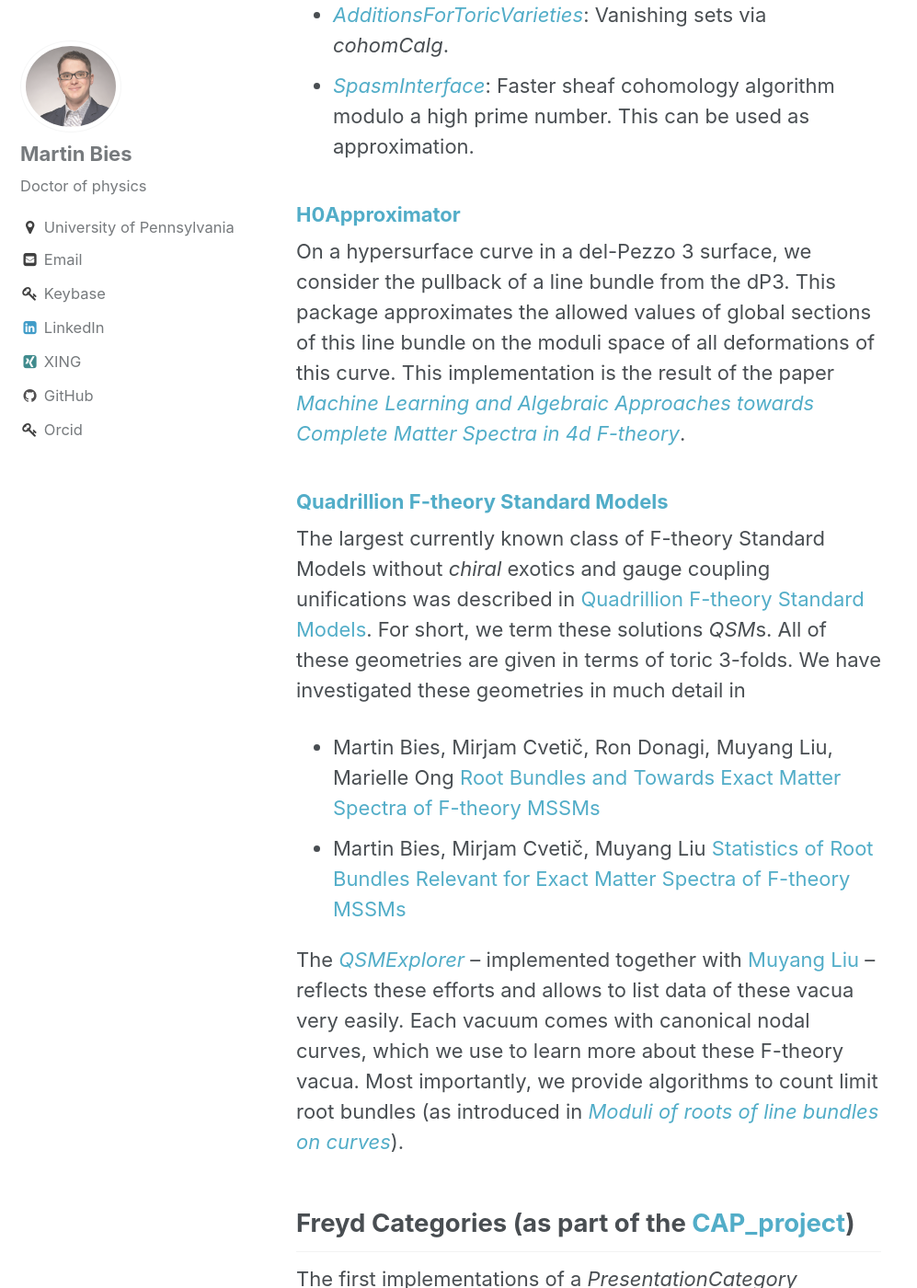
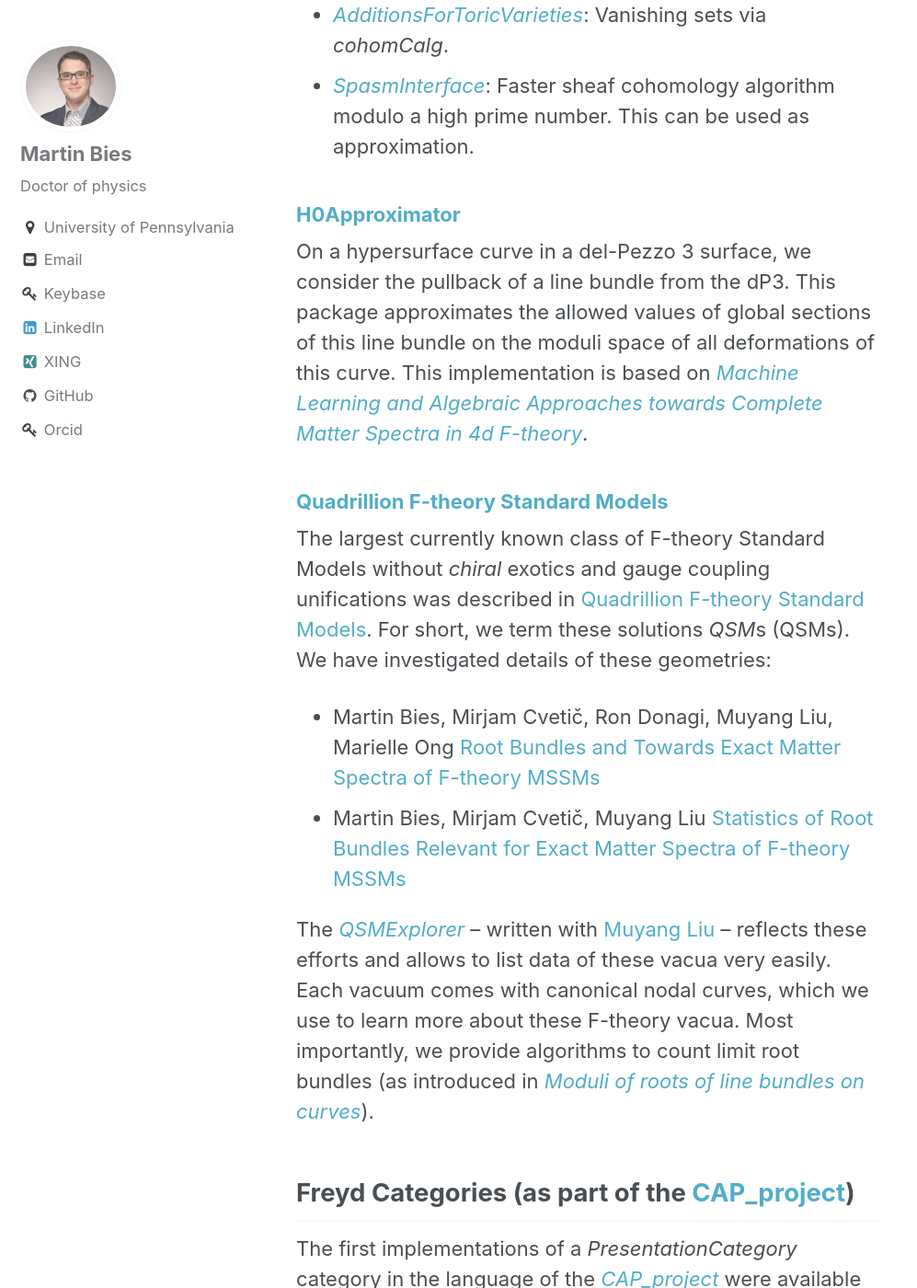
Before and after one commit to MartinBies/MartinBies.github.io, a Jekyll site: the page built from _pages/software.md, in a window 1280 px wide and 1400 px high, scrolled down 2591 px. Shown: the whole window at 92% size, without its empty margins (0-997 px from the left). Built offline with Jekyll 4.4.1, drawn with Linux system fonts in a browser that asks for light colours; some of the changed text lies outside the part shown.

Commit message:
Update _pages/software

```diff
--- a/_pages/software.md
+++ b/_pages/software.md
@@ -9,14 +9,14 @@ permalink: /software/
 
 ## Overview
 
-I work on open-source software on [github](https://github.com/herearound), where I have added about 500.000 lines of codes and modified about another 500.000 lines of code. My coding experience includes gap, python, julia and C++. A visualisation of the *ToricVarieties_project* can be found [here](/SoftwarePackages.pdf).
+I work on open-source software on [github](https://github.com/herearound), where I have added about 500.000 lines of codes and modified about another 500.000 lines of code. My coding experience includes gap, python, julia and C++.
 
 
 ## [ToricVarieties_project](https://github.com/homalg-project/ToricVarieties_project)
 
 ### Overview
 
-This software is written in [GAP-4](https://www.gap-system.org/Releases/4.11.1.html) and C++, is part of the [homalg_project](https://github.com/homalg-project) of [Mohamed Barakat](https://github.com/mohamed-barakat) and uses the [CAP_project](https://github.com/homalg-project/CAP_project).
+This software is written in [GAP-4](https://www.gap-system.org/Releases/4.11.1.html) and C++, is part of the [homalg_project](https://github.com/homalg-project) of [Mohamed Barakat](https://github.com/mohamed-barakat) and uses the [CAP_project](https://github.com/homalg-project/CAP_project).  A visualisation of the *ToricVarieties_project* can be found [here](/SoftwarePackages.pdf).
 
 
 ### Documentation (last update 01/01/2022)
@@ -67,17 +67,17 @@ We provide interfaces to [*cohomCalg*](https://benjaminjurke.com/academia-and-re
 
 ### [H0Approximator](https://github.com/homalg-project/SheafCohomologyOnToricVarieties/tree/master/H0Approximator)
 
-On a hypersurface curve in a del-Pezzo 3 surface, we consider the pullback of a line bundle from the dP3. This package approximates the allowed values of global sections of this line bundle on the moduli space of all deformations of this curve. This implementation is the result of the paper [*Machine Learning and Algebraic Approaches towards Complete Matter Spectra in 4d F-theory*](https://link.springer.com/article/10.1007%2FJHEP01%282021%29196).
+On a hypersurface curve in a del-Pezzo 3 surface, we consider the pullback of a line bundle from the dP3. This package approximates the allowed values of global sections of this line bundle on the moduli space of all deformations of this curve. This implementation is based on [*Machine Learning and Algebraic Approaches towards Complete Matter Spectra in 4d F-theory*](https://link.springer.com/article/10.1007%2FJHEP01%282021%29196).
 
 
 ### [Quadrillion F-theory Standard Models](https://arxiv.org/abs/1903.00009)
 
-The largest currently known class of F-theory Standard Models without *chiral* exotics and gauge coupling unifications was described in [Quadrillion F-theory Standard Models](https://arxiv.org/abs/1903.00009). For short, we term these solutions *QSM*s. All of these geometries are given in terms of toric 3-folds. We have investigated these geometries in much detail in
+The largest currently known class of F-theory Standard Models without *chiral* exotics and gauge coupling unifications was described in [Quadrillion F-theory Standard Models](https://arxiv.org/abs/1903.00009). For short, we term these solutions *QSM*s (QSMs). We have investigated details of these geometries:
 
 * Martin Bies, Mirjam Cvetič, Ron Donagi, Muyang Liu, Marielle Ong [Root Bundles and Towards Exact Matter Spectra of F-theory MSSMs](https://link.springer.com/article/10.1007%2FJHEP09%282021%29076)
 * Martin Bies, Mirjam Cvetič, Muyang Liu [Statistics of Root Bundles Relevant for Exact Matter Spectra of F-theory MSSMs](https://journals.aps.org/prd/abstract/10.1103/PhysRevD.104.L061903)
 
-The [*QSMExplorer*](https://github.com/homalg-project/ToricVarieties_project/tree/master/QSMExplorer) -- implemented together with [Muyang Liu](https://katalog.uu.se/empinfo/?id=N21-1557) -- reflects these efforts and allows to list data of these vacua very easily. Each vacuum comes with canonical nodal curves, which we use to learn more about these F-theory vacua. Most importantly, we provide algorithms to count limit root bundles (as introduced in [*Moduli of roots of line bundles on curves*](https://arxiv.org/abs/math/0404078)).
+The [*QSMExplorer*](https://github.com/homalg-project/ToricVarieties_project/tree/master/QSMExplorer) -- written with [Muyang Liu](https://katalog.uu.se/empinfo/?id=N21-1557) -- reflects these efforts and allows to list data of these vacua very easily. Each vacuum comes with canonical nodal curves, which we use to learn more about these F-theory vacua. Most importantly, we provide algorithms to count limit root bundles (as introduced in [*Moduli of roots of line bundles on curves*](https://arxiv.org/abs/math/0404078)).
 
 
 
```
